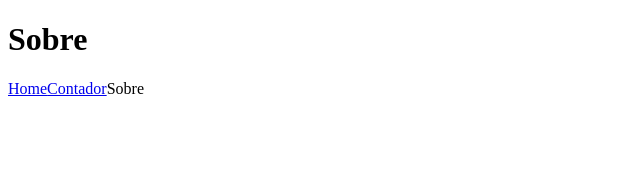
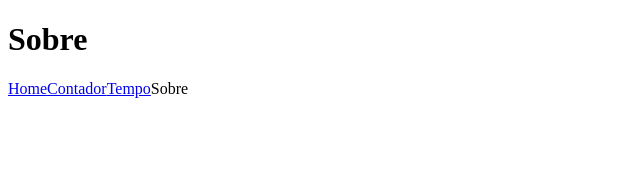
Before and after one commit to tinogomes/vercel, a Next.js app: page /sobre in a window 1280 px wide. Shown: the top 170 px of the page, without its empty margins (0-640 px from the left). Built offline with nearby package versions, Linux system fonts and the light colour scheme.

Commit message:
adicionando links para a pagina tempo

```diff
--- a/pages/contador.js
+++ b/pages/contador.js
@@ -11,6 +11,9 @@ function Home() {
                     <a>Home</a>
                 </Link>
                 <a>Contador</a>
+                <Link href="/tempo">
+                    <a>Tempo</a>
+                </Link>
                 <Link href="/sobre">
                     <a>Sobre</a>
                 </Link>
--- a/pages/index.js
+++ b/pages/index.js
@@ -10,6 +10,9 @@ function Home() {
                 <Link href="/contador">
                     <a>Contador</a>
                 </Link>
+                <Link href="/tempo">
+                    <a>Tempo</a>
+                </Link>
                 <Link href="/sobre">
                     <a>Sobre</a>
                 </Link>
--- a/pages/sobre.js
+++ b/pages/sobre.js
@@ -11,6 +11,9 @@ function Sobre() {
             <Link href="/contador">
                 <a>Contador</a>
             </Link>
+            <Link href="/tempo">
+                    <a>Tempo</a>
+                </Link>
             <a>Sobre</a>
         </div>
     )
--- a/pages/tempo.js
+++ b/pages/tempo.js
@@ -15,6 +15,7 @@ function Tempo(props) {
                 <Link href="/contador">
                     <a>Contador</a>
                 </Link>
+                <a>Tempo</a>
                 <Link href="/sobre">
                     <a>Sobre</a>
                 </Link>
```
